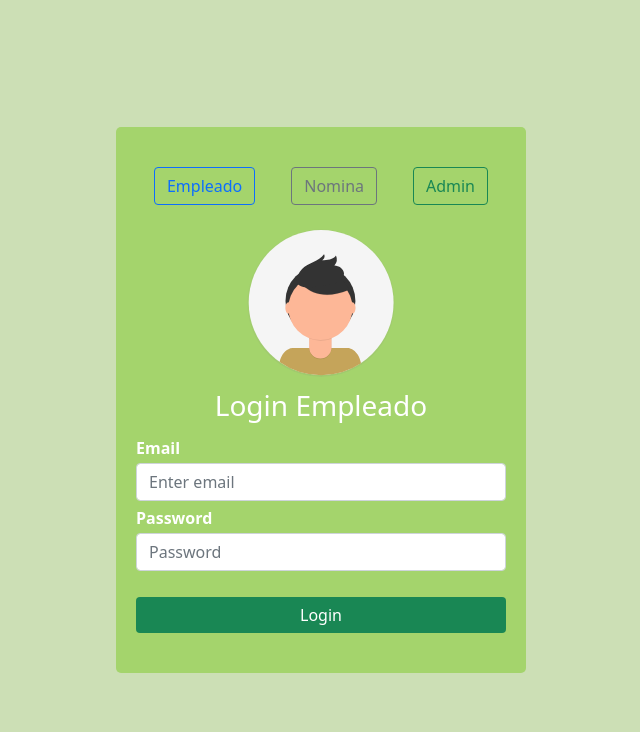
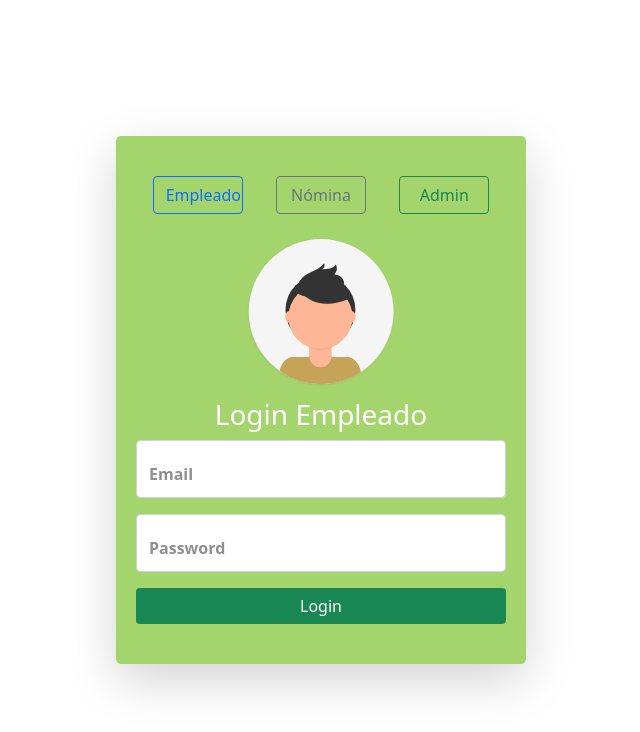
Before and after one commit to JesusACD/MINTIC-Plataforma-Sistema-de-N-mina, a React (Create React App) app in the folder app-front/: page / in a window 1280 px wide. Shown: the top 732 px of the page, without its empty margins (319-959 px from the left). Built offline with nearby package versions, Linux system fonts and the light colour scheme.

Commit message:
Cambios en el login.

```diff
--- a/app-front/src/App.css
+++ b/app-front/src/App.css
@@ -3,20 +3,9 @@ body{
     margin: 0;
     padding: 0;
 }
-a {
-    color: #4d7448 !important;
-}
-/* .fw-bold {
-    color: #4d7448 !important;
-} */
-.bg-carulla > * {
-    color: #4d7448 !important;
-}
-div .bg-carulla{
-    color: #4d7448 !important;
-}
+
 .contenido-centro {
-    background-color: #ccdfb5;
+    background-color:#fff;
     height: 100vh;
     display: flex;
     justify-content: center;
@@ -59,6 +48,20 @@ img.avatar {
     border-radius: 50%;
 }
 .form-group label{
-    font-weight: 600;
+    font-weight: bold;
     margin: 5px 0 3px 0;
+    color: #8F8F8F;
 }
+.custom {
+    width: 90px !important;
+}
+a {
+    color: #4d7448 !important;
+}
+
+.bg-carulla > * {
+    color: #4d7448 !important;
+}
+div .bg-carulla{
+    color: #4d7448 !important;
+}
--- a/app-front/src/componentes/Login.js
+++ b/app-front/src/componentes/Login.js
@@ -59,12 +59,12 @@ const Login = ({ user }) => {
 	return (
 		<Fragment>
 			<div className='contenido-centro'>
-				<div className='wrapper'>
+				<div className='wrapper shadow-lg'>
 					{/* <div className='d-grid gap-2 d-md-block'> */}
 					<div className='d-flex justify-content-around'>
 						<button
 							type='button'
-							className='btn btn-outline-primary'
+							className='btn btn-outline-primary custom'
 							onClick={() =>
 								(window.location.href = '/empleado-login')
 							}>
@@ -72,15 +72,14 @@ const Login = ({ user }) => {
 						</button>
 						<button
 							type='button'
-							className='btn btn-outline-secondary'
+							className='btn btn-outline-secondary custom'
 							onClick={() =>
 								(window.location.href = '/nomina-login')
-							}>
-							Nomina
+							}>Nómina
 						</button>
 						<button
 							type='button'
-							className='btn btn-outline-success'
+							className='btn btn-outline-success custom'
 							onClick={() =>
 								(window.location.href = '/admin-login')
 							}>
@@ -96,7 +95,7 @@ const Login = ({ user }) => {
 						/>
 					</div>
 					{error ? (
-						<div className='alert alert-danger'>
+						<div className='alert alert-danger text-center fw-bold'>
 							Usuario o contraseña invalidos
 						</div>
 					) : null}
@@ -104,25 +103,23 @@ const Login = ({ user }) => {
 						Login {user.charAt(5).toUpperCase() + user.slice(6)}
 					</h3>
 					<form onSubmit={validadUser}>
-						<div className='form-group'>
-							<label htmlFor='email'>Email</label>
+					<div className='form-group form-floating mb-3'>
+
 					<input
 						type='email'
-								className='form-control'
-								id='email'
+						className='form-control '
+						id='Email'
 						aria-describedby='emailHelp'
-								placeholder='Enter email'
+						placeholder='Email'
 						name='email'
 						onChange={actualizarUsuario}
+
 					/>
-							{/* <small
-								id='emailHelp'
-								className='form-text text-muted'>
-								We'll never share your email with anyone else.
-							</small> */}
+						<label htmlFor='Email'>Email</label>
+
 				</div>
-						<div className='form-group'>
-							<label htmlFor='password'>Password</label>
+				<div className='form-group form-floating mb-3'>
+
 							<input
 								type='password'
 								className='form-control'
@@ -131,19 +128,10 @@ const Login = ({ user }) => {
 								name='password'
 								onChange={actualizarUsuario}
 							/>
+							<label htmlFor='Password'>Password</label>
 						</div>
-						<div className='form-check'>
-							{/* <input
-								type='checkbox'
-								className='form-check-input'
-								id='exampleCheck1'
-							/>
-							<label
-								className='form-check-label'
-								for='exampleCheck1'>
-								Check me out
-							</label> */}
-						</div>
+
+
 						<div className='login'>
 							<button type='submit' className='btn btn-success'>
 								Login
--- a/app-front/src/componentes/Sidebar.js
+++ b/app-front/src/componentes/Sidebar.js
@@ -14,7 +14,7 @@ const Sidebar = () => {
 	return (
 		<div className='border-end bg-carulla-light' id='sidebar-wrapper'>
 			<div className='sidebar-heading border-bottom bg-carulla'>
-				Hola <span className='fw-bold'>{`${nombre} ${apellido}`}</span>
+				Hola, <span className='fw-bold'>{`${nombre} `}</span>
 				<p className='fs-6'>
 					{myyuser.charAt(5).toUpperCase() + myyuser.slice(6)}
 				</p>
```
Lines whose indentation alone changed are shown as unchanged.
